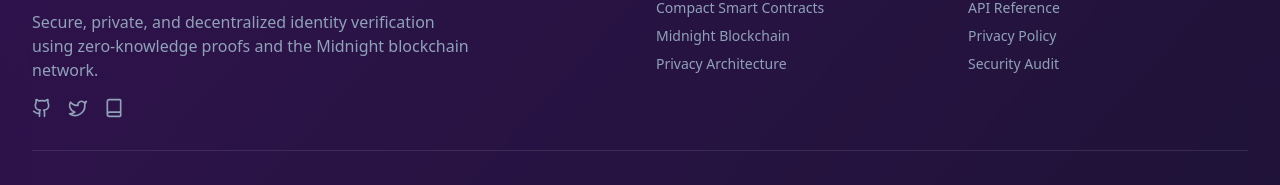
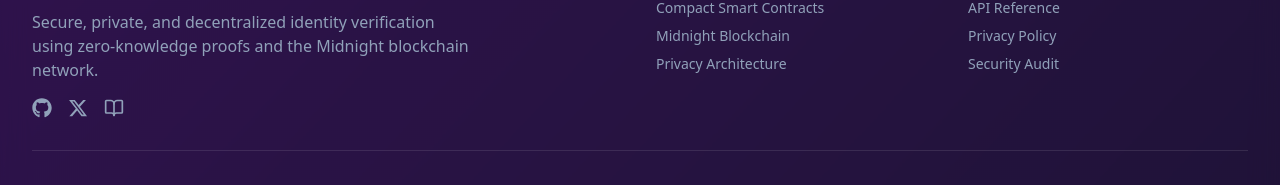
Before and after one commit to carthagexlabs/zk-tanit-id, a React (Vite) app in the folder frontend/: page / in a window 1280 px wide. Shown: the part 1139-1324 px from the top of the page. Built offline with nearby package versions, Linux system fonts and the light colour scheme.

Commit message:
Add social media links to footer
Add GitHub, X (Twitter), and Medium links with proper icons using
react-icons for brand icons (FaGithub, FaXTwitter).

```diff
--- a/frontend/package.json
+++ b/frontend/package.json
@@ -17,7 +17,8 @@
     "@tailwindcss/postcss": "^4.1.18",
     "lucide-react": "^0.563.0",
     "react": "^19.2.4",
-    "react-dom": "^19.2.4"
+    "react-dom": "^19.2.4",
+    "react-icons": "^5.5.0"
   },
   "devDependencies": {
     "@eslint/js": "^9.39.2",
--- a/frontend/src/components/Footer.tsx
+++ b/frontend/src/components/Footer.tsx
@@ -1,5 +1,5 @@
-import React from "react";
-import { Shield, Github, Twitter, Book } from "lucide-react";
+import { BookOpen } from "lucide-react";
+import { FaGithub, FaXTwitter } from "react-icons/fa6";
 import logo from "../assets/logo-zktanit.png";
 
 export function Footer() {
@@ -29,22 +29,28 @@ export function Footer() {
             </p>
             <div className="flex items-center space-x-4">
               <a
-                href="#"
+                href="https://github.com/carthagexlabs/zk-tanit-id"
+                target="_blank"
+                rel="noopener noreferrer"
                 className="text-slate-400 hover:text-white transition-colors duration-200"
               >
-                <Github className="h-5 w-5" />
+                <FaGithub className="h-5 w-5" />
               </a>
               <a
-                href="#"
+                href="https://x.com/CarthageXLabs"
+                target="_blank"
+                rel="noopener noreferrer"
                 className="text-slate-400 hover:text-white transition-colors duration-200"
               >
-                <Twitter className="h-5 w-5" />
+                <FaXTwitter className="h-5 w-5" />
               </a>
               <a
-                href="#"
+                href="https://carthagexlabs.medium.com/"
+                target="_blank"
+                rel="noopener noreferrer"
                 className="text-slate-400 hover:text-white transition-colors duration-200"
               >
-                <Book className="h-5 w-5" />
+                <BookOpen className="h-5 w-5" />
               </a>
             </div>
           </div>
```
Also changed, not shown: 1 other file (tests, documents, lock files or other folders).
